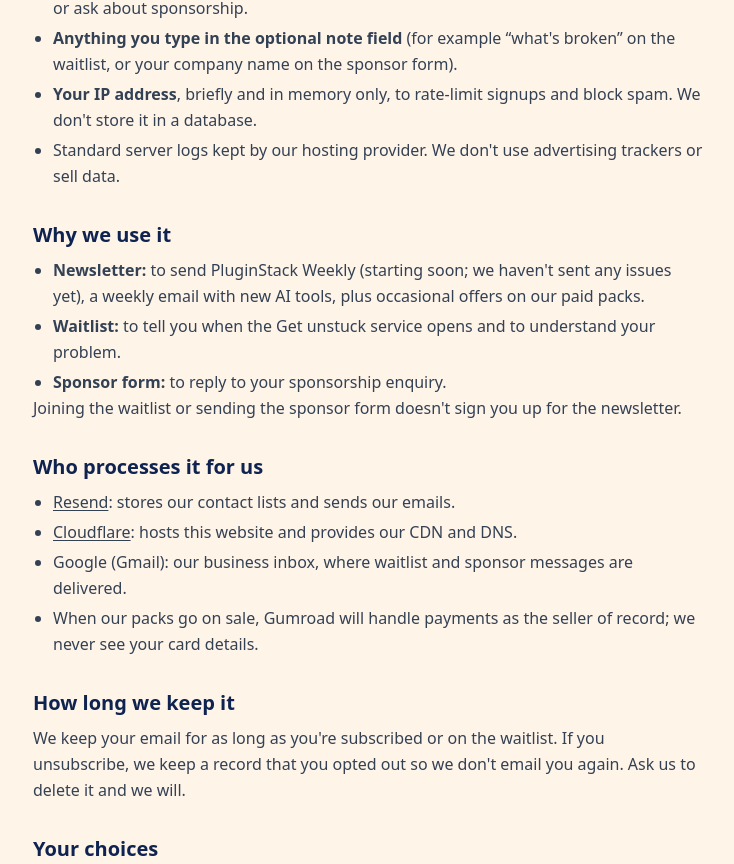
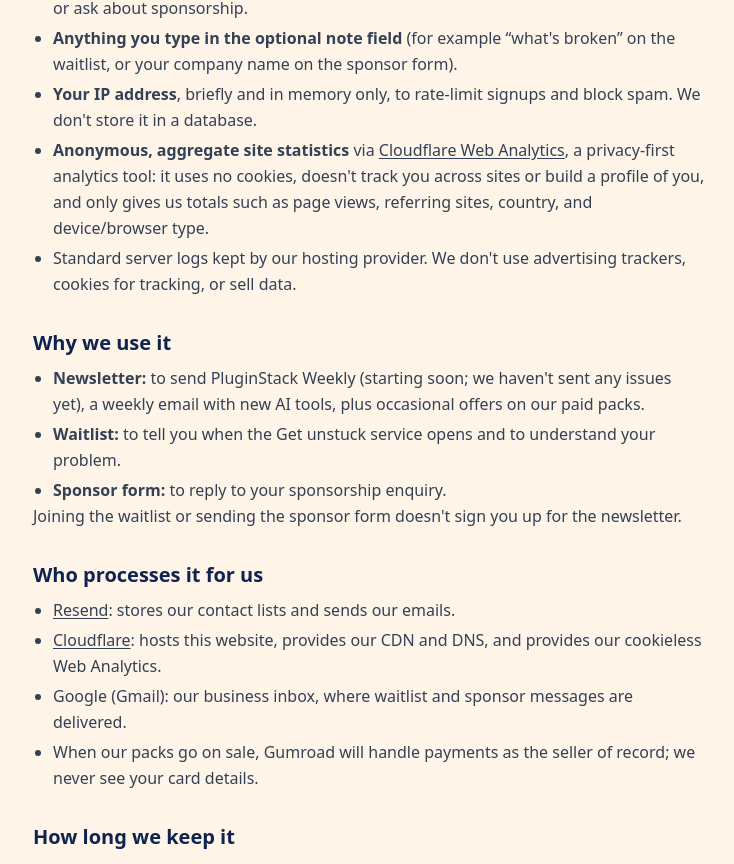
Before and after one commit to pluginstackai/pluginstack, a Next.js app: page /privacy in a window 1280 px wide. Shown: the part 417-1281 px from the top of the page, without its empty margins (271-1005 px from the left). Built offline with nearby package versions, Linux system fonts and the light colour scheme.

Commit message:
Cloudflare Web Analytics (cookieless beacon, www.pluginstackai.com site) in root layout; privacy policy mentions it

```diff
--- a/src/app/layout.tsx
+++ b/src/app/layout.tsx
@@ -1,5 +1,6 @@
 import './globals.css';
 import Link from 'next/link';
+import Script from 'next/script';
 import type { Metadata } from 'next';
 import { site } from '../lib/data';
 import { DEFAULT_OG, TWITTER } from '../lib/seo';
@@ -33,5 +34,7 @@
         <p>© {new Date().getFullYear()} {site.name}. Free directory. {site.name} is independent and not affiliated with or endorsed by the listed companies; trademarks belong to their owners.</p>
         <p>Contact: <a href={`mailto:${site.contactEmail}`} className="underline underline-offset-2">{site.contactEmail}</a></p></div>
     </div></footer>
+    {/* Cloudflare Web Analytics (cookieless, no personal tracking); site www.pluginstackai.com, public token. */}
+    <Script src="https://static.cloudflareinsights.com/beacon.min.js" strategy="afterInteractive" data-cf-beacon='{"token": "ed80b4b805fb4ebb8c22ad1cc0fd32b3"}' />
   </body></html>);
 }
--- a/src/app/privacy/page.tsx
+++ b/src/app/privacy/page.tsx
@@ -12,7 +12,8 @@
       <li><b>Your email address</b>, when you sign up for the newsletter, join the Get unstuck waitlist, or ask about sponsorship.</li>
       <li><b>Anything you type in the optional note field</b> (for example “what's broken” on the waitlist, or your company name on the sponsor form).</li>
       <li><b>Your IP address</b>, briefly and in memory only, to rate-limit signups and block spam. We don't store it in a database.</li>
-      <li>Standard server logs kept by our hosting provider. We don't use advertising trackers or sell data.</li>
+      <li><b>Anonymous, aggregate site statistics</b> via <a href="https://www.cloudflare.com/web-analytics/">Cloudflare Web Analytics</a>, a privacy-first analytics tool: it uses no cookies, doesn't track you across sites or build a profile of you, and only gives us totals such as page views, referring sites, country, and device/browser type.</li>
+      <li>Standard server logs kept by our hosting provider. We don't use advertising trackers, cookies for tracking, or sell data.</li>
     </ul>
     <h2>Why we use it</h2>
     <ul>
@@ -24,7 +25,7 @@
     <h2>Who processes it for us</h2>
     <ul>
       <li><a href="https://resend.com/legal/privacy-policy">Resend</a>: stores our contact lists and sends our emails.</li>
-      <li><a href="https://www.cloudflare.com/privacypolicy/">Cloudflare</a>: hosts this website and provides our CDN and DNS.</li>
+      <li><a href="https://www.cloudflare.com/privacypolicy/">Cloudflare</a>: hosts this website, provides our CDN and DNS, and provides our cookieless Web Analytics.</li>
       <li>Google (Gmail): our business inbox, where waitlist and sponsor messages are delivered.</li>
       <li>When our packs go on sale, Gumroad will handle payments as the seller of record; we never see your card details.</li>
     </ul>
```
